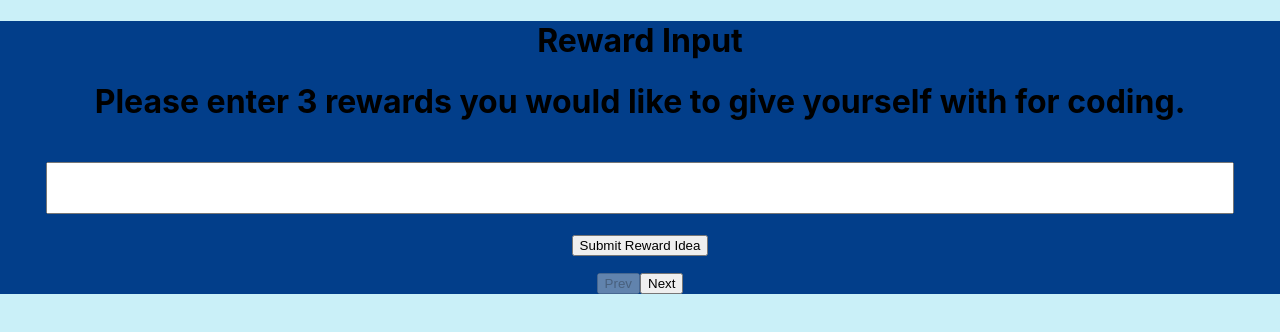
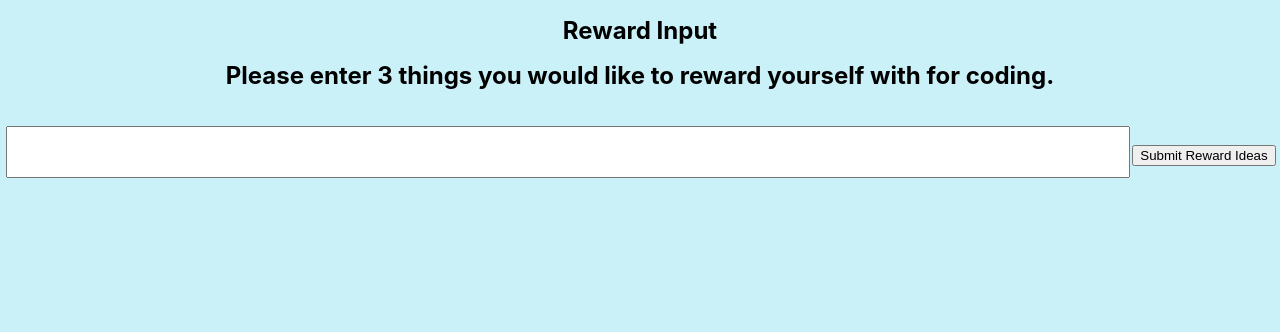
Before and after one commit to Rikaiyah-Winters/code-habit-reward-tracker, a React (Create React App) app: page / in a window 1280 px wide. Shown: the top 332 px of the page. Built offline with nearby package versions, Linux system fonts and the light colour scheme.

Commit message:
Started transforming this into a list app

```diff
--- a/src/App.css
+++ b/src/App.css
@@ -1,6 +1,15 @@
 .App {
   text-align: center;
-  background: #023e8a;
+  height: 600px;
+  font-size: 16px;
+}
+
+h1 {
+  font-size: 1.5em;
+}
+
+.material-reward {
+  width: 85%;
 }
 
 .reward-input {
--- a/src/Components/Form.js
+++ b/src/Components/Form.js
@@ -46,6 +46,7 @@ function Form() {
                 setRewards={setRewards}
                 list={list}
                 handleSubmit={handleSubmit}
+                setPage={setPage}
             />
         } else if (page === 1) {
             return <HoursCoding
@@ -69,12 +70,12 @@ function Form() {
             </div>
             <div className='body'>{pageDisplay()}</div>
             <div className='footer'>
-                <button
+                {/*<button
                     disabled={page === 0}
                     onClick={() => { setPage((currPage) => currPage - 1) }}>
                     Prev
-                </button>
-                <button
+                </button>*/}
+                {/*<button
                     onClick={() => {
                         if (page === FormTitles.length - 1) {
                             alert("FORM SUBMITTED");
@@ -84,7 +85,7 @@ function Form() {
                     }}
                 >
                     {page === FormTitles.length - 1 ? "Submit" : "Next"}
-                </button>
+                </button>*/}
                 {/*If you have a FUNCTION INSIDE ONCLICK, it is set up like: () => {change of state - goes from current # to current + 1}*/}
             </div>
         </div>
--- a/src/Components/RewardInput.js
+++ b/src/Components/RewardInput.js
@@ -1,20 +1,29 @@
 import React from 'react';
 
-function RewardInput({ rewards, setRewards, list, handleSubmit }) {
+function RewardInput({ rewards, setRewards, list, handleSubmit, setPage }) {
 
     return (
         <div className='reward-input'>
-            <h1>Please enter 3 rewards you would like to give yourself with for coding.</h1>
+            <h1>Please enter 3 things you would like to reward yourself with for coding.</h1>
             <form onSubmit={handleSubmit}>
                 <input
                     className='material-reward'
                     value={rewards}
                     onChange={(e) => setRewards(e.target.value)} />
-                <button onClick={handleSubmit} disabled={list.length > 2}>Submit Reward Idea</button>
+                <button
+                    onClick={(e) => {
+                        if (list.length < 3) {
+                            handleSubmit(e)
+                        } else {
+                            setPage((currPage) => currPage + 1);
+                        }
+                    }
+                    }
+
+                >Submit Reward Ideas</button>
             </form>
-            <p>{}</p>
         </div>
     )
 }
-//Figure out
+
 export default RewardInput;
```
